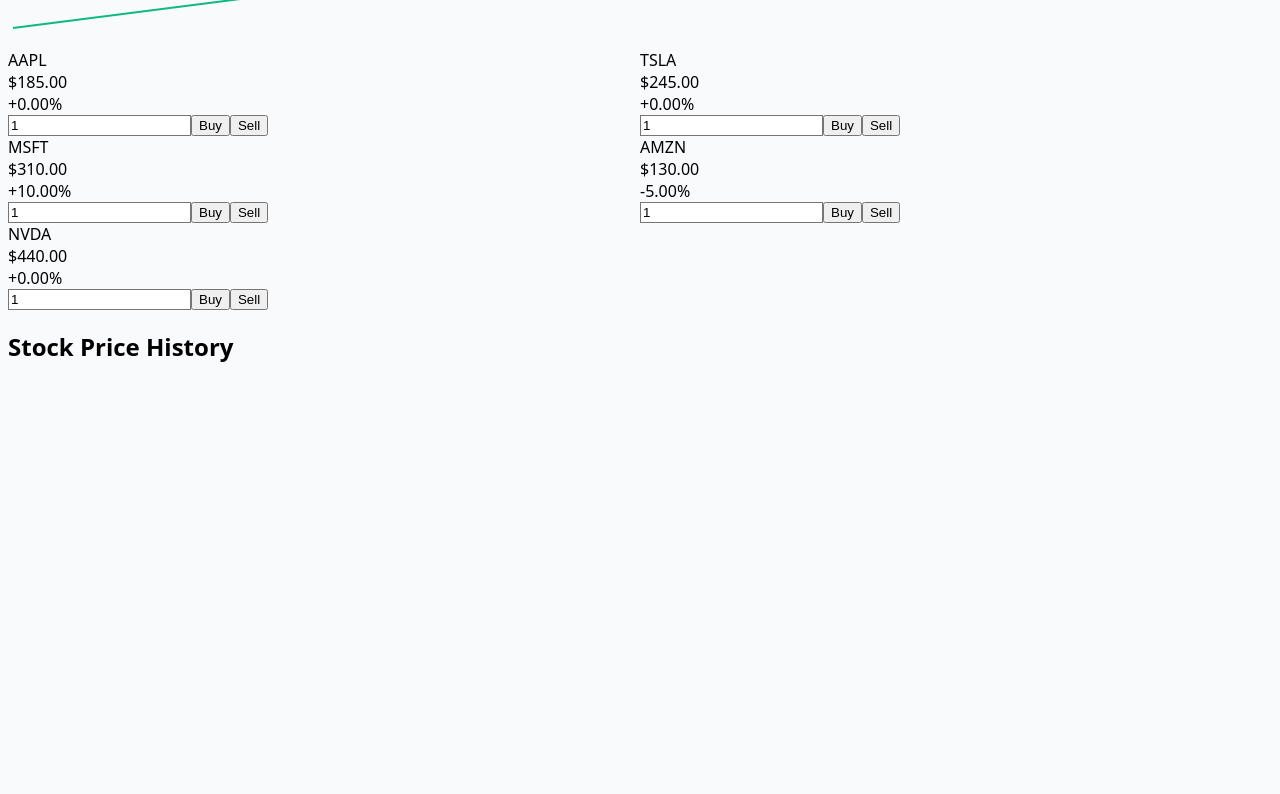
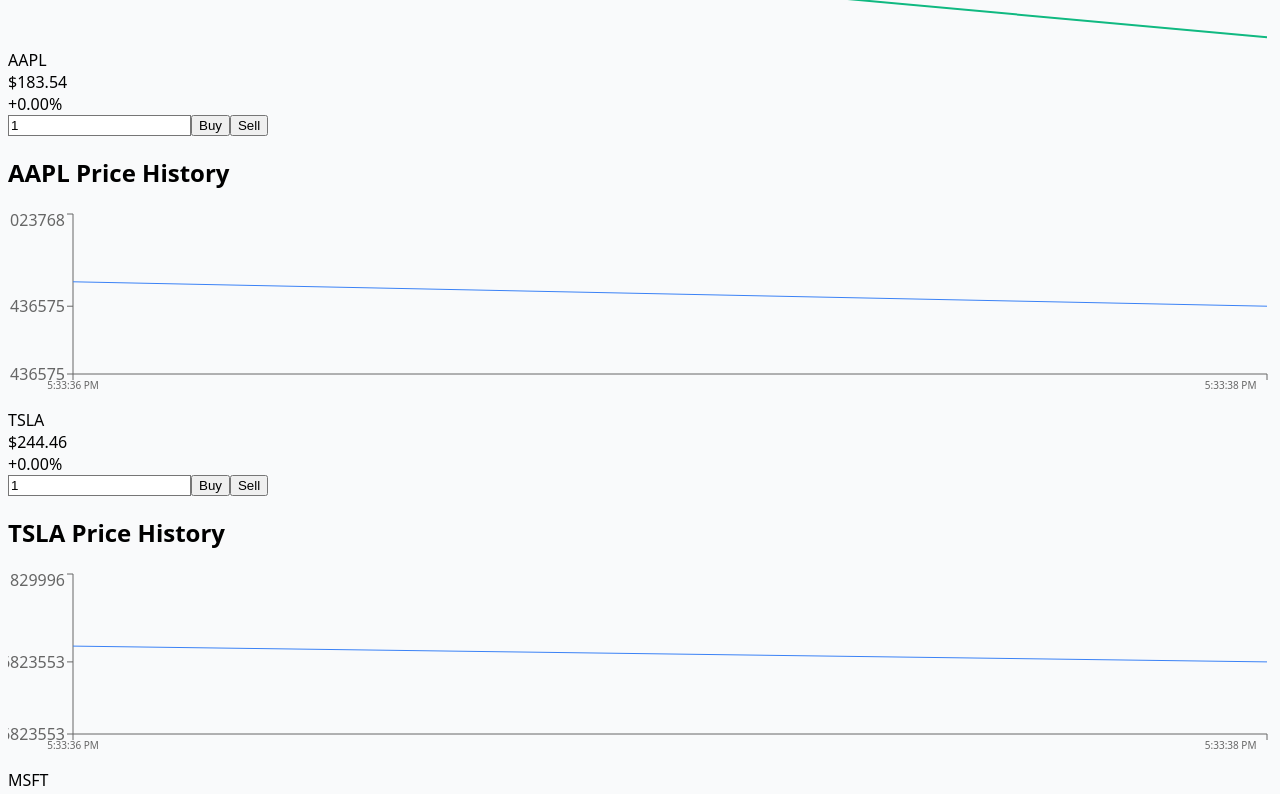
Before and after one commit to gkopplin/autopilot_challenge, a React (Vite) app in the folder portfolio-prototype/: page /dashboard in a window 1280 px wide. Shown: the part 700-1494 px from the top of the page. Before the commit the page ends 1291 px from the top, so only its background shows below. Built offline with nearby package versions, Linux system fonts and the light colour scheme; the HTML template or start-up script is replaced by a standard one.

Commit message:
Fix state issue with stockHistory

```diff
--- a/portfolio-prototype/src/components/StockHistory.tsx
+++ b/portfolio-prototype/src/components/StockHistory.tsx
@@ -1,27 +1,26 @@
-import { useState } from 'react'
-import PortfolioChart from './PortfolioChart'
-import usePortfolioStore from '../store/portfolioStore'
+import { LineChart, Line, XAxis, YAxis, Tooltip, ResponsiveContainer } from 'recharts'
 
-export default function StockHistory() {
-  const { portfolioHistory } = usePortfolioStore()
-  const [visibleData, setVisibleData] = useState(portfolioHistory.slice(-20))
-  const [startIndex, setStartIndex] = useState(Math.max(portfolioHistory.length - 20, 0))
+interface StockHistoryProps {
+  stock: { symbol: string; history: { date: string; price: number }[] }
+}
 
-  const loadMore = () => {
-    const newStart = Math.max(startIndex - 20, 0)
-    setVisibleData(portfolioHistory.slice(newStart, visibleData.length + startIndex))
-    setStartIndex(newStart)
-  }
+export default function StockHistory({ stock }: StockHistoryProps) {
+  const chartData = stock.history.map(entry => ({
+    date: new Date(entry.date).toLocaleTimeString(),
+    price: entry.price,
+  }))
 
   return (
-    <div className="p-4 bg-white rounded-2xl shadow-md space-y-4">
-      <h2 className="text-xl font-bold">Stock Price History</h2>
-      <PortfolioChart data={visibleData} />
-      {startIndex > 0 && (
-        <button onClick={loadMore} className="py-2 px-4 bg-indigo-600 text-white rounded-xl hover:bg-indigo-700 transition">
-          Load More
-        </button>
-      )}
+    <div className="p-4 bg-white rounded-xl shadow-md">
+      <h2 className="text-lg font-semibold mb-2">{stock.symbol} Price History</h2>
+      <ResponsiveContainer width="100%" height={200}>
+        <LineChart data={chartData}>
+          <XAxis dataKey="date" tick={{ fontSize: 10 }} />
+          <YAxis domain={['dataMin - 2', 'dataMax + 2']} />
+          <Tooltip formatter={(val: number) => `$${val.toFixed(2)}`} />
+          <Line type="monotone" dataKey="price" stroke="#3b82f6" dot={false} />
+        </LineChart>
+      </ResponsiveContainer>
     </div>
   )
 }
--- a/portfolio-prototype/src/data/mockStocks.ts
+++ b/portfolio-prototype/src/data/mockStocks.ts
@@ -1,23 +1,29 @@
 export const initialStocks = [
-  { symbol: 'AAPL', name: 'Apple', price: 185, change: 0 },
-  { symbol: 'TSLA', name: 'Tesla', price: 245, change: 0 },
-  { symbol: 'MSFT', name: 'Microsoft', price: 310, change: 10 },
-  { symbol: 'AMZN', name: 'Amazon', price: 130, change: -5 },
-  { symbol: 'NVDA', name: 'Nvidia', price: 440, change: 0 },
+  { symbol: 'AAPL', name: 'Apple', price: 185, change: 0, history: [] },
+  { symbol: 'TSLA', name: 'Tesla', price: 245, change: 0, history: [] },
+  { symbol: 'MSFT', name: 'Microsoft', price: 310, change: 10, history: [] },
+  { symbol: 'AMZN', name: 'Amazon', price: 130, change: -5, history: [] },
+  { symbol: 'NVDA', name: 'Nvidia', price: 440, change: 0, history: [] },
 ]
 
-export function updatePrices(stocks) {
-  return stocks.map(s => ({
-    ...s,
-    change: (Math.random() - 0.5) * 2,
-    price: Math.max(1, s.price + (Math.random() - 0.5) * 5),
-  }))
+export const updatePrices = (stocks: Stock[]): Stock[] => {
+  return stocks.map(stock => {
+    const change = (Math.random() - 0.5) * 2
+    const newPrice = Math.max(stock.price + change, 0)
+    const newEntry = { date: new Date().toISOString(), price: newPrice }
+    return {
+      ...stock,
+      price: newPrice,
+      history: [...stock.history, newEntry],
+    }
+  })
 }
+
 
 export interface Stock {
   symbol: string
   name: string
   price: number
   change?: number
-  history?: number[]
+  history: { date: string; price: number }[]
 }
--- a/portfolio-prototype/src/pages/Dashboard.tsx
+++ b/portfolio-prototype/src/pages/Dashboard.tsx
@@ -8,13 +8,16 @@
 import StockHistory from '../components/StockHistory'
 
 export default function Dashboard() {
-  const { stocks, setStocks, portfolioHistory, cash, addHistory, holdings } = usePortfolioStore()
+  const { stocks, setStocks, portfolioHistory, cash, holdings } = usePortfolioStore()
 
 useEffect(() => {
   setStocks(initialStocks)
 
   const interval = setInterval(() => {
-    const updated = updatePrices(stocks)
+    const { stocks: currentStocks, holdings, cash, addHistory } =
+      usePortfolioStore.getState()
+
+    const updated = updatePrices(currentStocks)
     setStocks(updated)
 
     // compute portfolio value for history
@@ -27,7 +30,7 @@
   }, 2000)
 
   return () => clearInterval(interval)
-}, [setStocks, stocks, holdings, addHistory, cash])
+}, [setStocks])
 
 
   const portfolioValue = holdings.reduce((acc, h) => {
@@ -54,10 +57,14 @@
       <TopStocksList stocks={stocks} />
       <PortfolioDetails />
       <PortfolioChart data={portfolioHistory} />
-      <div className="grid grid-cols-2 md:grid-cols-3 lg:grid-cols-4 gap-4">
-        {stocks.map(stock => <StockCard key={stock.symbol} stock={stock} />)}
+      <div className="grid grid-cols-1 md:grid-cols-2 lg:grid-cols-3 gap-6">
+        {stocks.map(stock => (
+          <div key={stock.symbol} className="space-y-4">
+            <StockCard stock={stock} />
+            <StockHistory stock={stock} />
+          </div>
+        ))}
       </div>
-      <StockHistory />
     </div>
   )
 }
```
